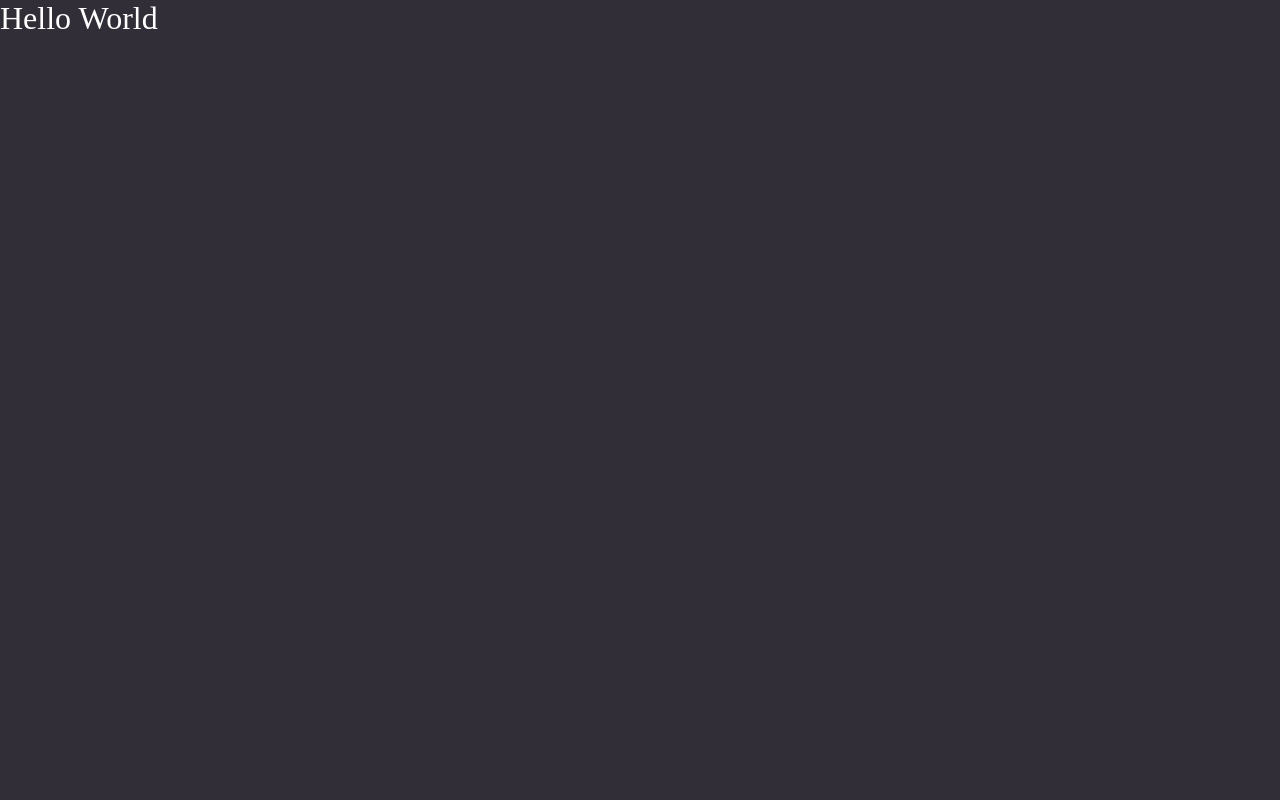
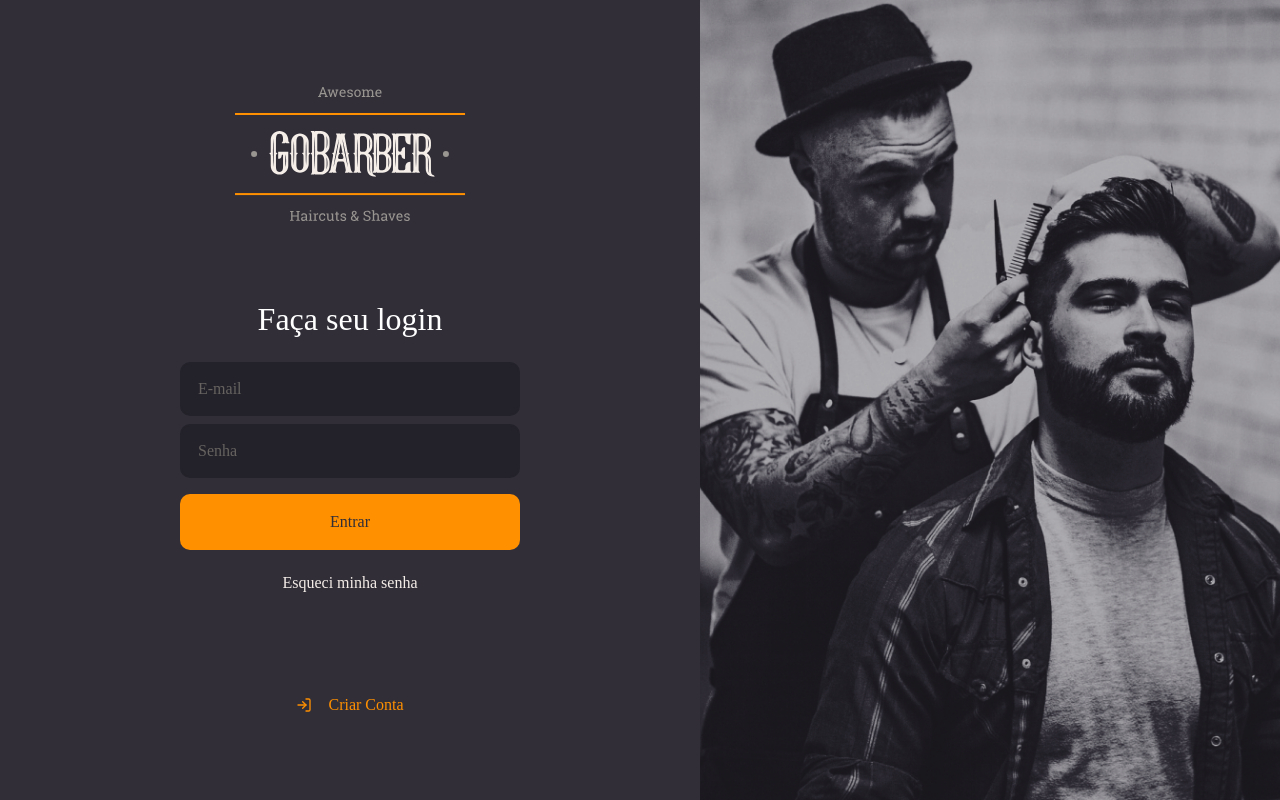
Before and after one commit to vaanessamota/gobarber-web, a React (Create React App) app: page / in a window 1280 px wide. Built offline with nearby package versions, Linux system fonts and the light colour scheme.

Commit message:
static login page

```diff
--- a/package.json
+++ b/package.json
@@ -10,8 +10,10 @@
     "@types/node": "^12.0.0",
     "@types/react": "^16.9.0",
     "@types/react-dom": "^16.9.0",
+    "polished": "^3.6.5",
     "react": "^16.13.1",
     "react-dom": "^16.13.1",
+    "react-icons": "^3.10.0",
     "react-scripts": "3.4.1",
     "styled-components": "^5.1.1",
     "typescript": "~3.7.2"
--- a/src/App.tsx
+++ b/src/App.tsx
@@ -1,9 +1,10 @@
 import React from 'react';
 import GlobalStyle from './styles/global';
+import SignIn from './pages/SignIn';
 
 const App: React.FC = () => (
   <>
-  <h1>Hello World</h1>
+  <SignIn />
   <GlobalStyle />
   </>
 
--- /dev/null
+++ b/src/pages/SignIn/index.tsx
@@ -0,0 +1,31 @@
+import React from 'react';
+import { FiLogIn } from 'react-icons/fi'
+
+import logoImg from '../../assets/logo.svg';
+
+import { Container, Content, Background } from './styles';
+
+const SignIn: React.FC = () => (
+  <Container>
+    <Content>
+      <img src={logoImg} alt="GoBarber"/>
+
+      <form action="">
+        <h1>Faça seu login</h1>
+        <input placeholder="E-mail"/>
+        <input type="password" placeholder="Senha" />
+        <button type="submit">Entrar</button>
+
+        <a href="forgot">Esqueci minha senha</a>
+      </form>
+
+      <a href="signup">
+        <FiLogIn />
+        Criar Conta
+      </a>
+    </Content>
+    <Background />
+  </Container>
+);
+
+export default SignIn;
--- /dev/null
+++ b/src/pages/SignIn/styles.ts
@@ -0,0 +1,104 @@
+import styled from 'styled-components';
+import { shade } from 'polished';
+
+
+import signInBackgroundImg from '../../assets/sign-in-background.png';
+
+export const Container = styled.div`
+  height: 100vh;
+  display: flex;
+  align-items: stretch;
+`;
+
+export const Content = styled.div`
+  display: flex;
+  flex-direction: column;
+  place-content: center;
+  align-items: center;
+
+  width: 100%;
+  max-width: 700px;
+
+  form {
+    margin: 80px 0;
+    width: 340px;
+    text-align: center;
+    align-items: center;
+
+    h1 {
+      margin-bottom: 24px;
+    }
+
+    input {
+      background: #232129;
+      border-radius: 10px;
+      border: 2px solid #232129;
+      padding: 16px;
+      width: 100%;
+      color: #F4EDE8;
+
+      &::placeholder {
+        color: #666360;
+      }
+
+      & + input {
+        margin-top: 8px;
+      }
+    }
+
+    button {
+      background: #ff9000;
+      height: 56px;
+      border-radius: 10px;
+      border: 0;
+      padding: 0 16px;
+      width: 100%;
+      color: #312e38;
+      font-weight: 500;
+      margin-top: 16px;
+      transition: background-color 0.2s;
+
+      &:hover {
+        background: ${shade(0.2, '#ff9000')};
+      }
+    }
+
+    a {
+      color: #F4EDE8;
+      display: block;
+      margin-top: 24px;
+      text-decoration: none;
+      transition: color 0.2s;
+
+      &:hover {
+        color: ${shade(0.2, '#F4EDE8')};
+      }
+    }
+  }
+
+  > a {
+    color: #ff9000;
+    display: block;
+    margin-top: 24px;
+    text-decoration: none;
+    transition: color 0.2s;
+
+    display: flex;
+    align-items: center;
+
+    &:hover {
+      color: ${shade(0.2, '#ff9000')};
+    }
+
+    svg {
+      margin-right: 16px;
+    }
+  }
+
+`;
+
+export const Background = styled.div`
+  flex: 1;
+  background: url(${signInBackgroundImg}) no-repeat center;
+  background-size: cover;
+`;
```
Also changed, not shown: src/assets/logo.svg (added), src/assets/sign-in-background.png (added).
